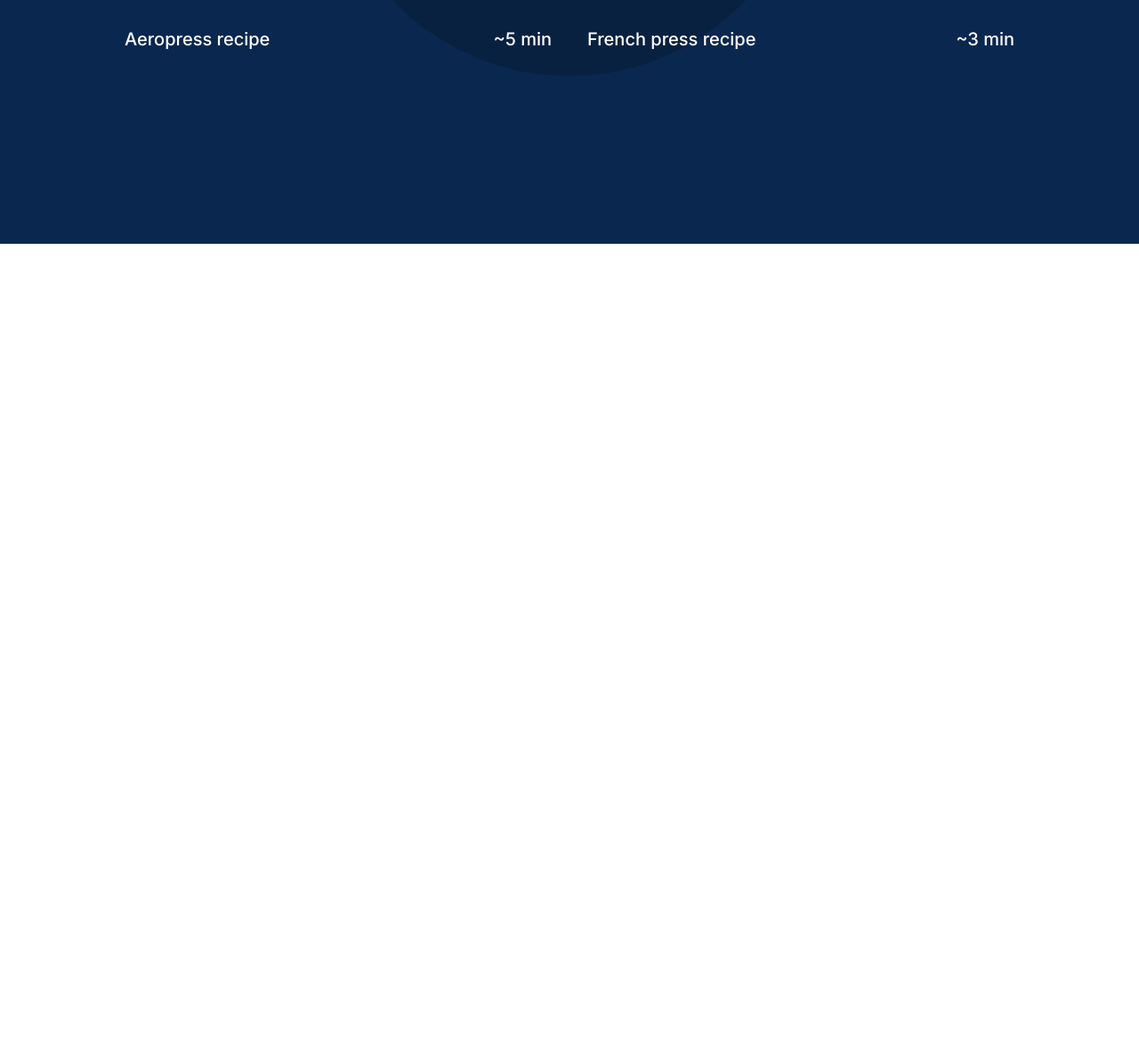
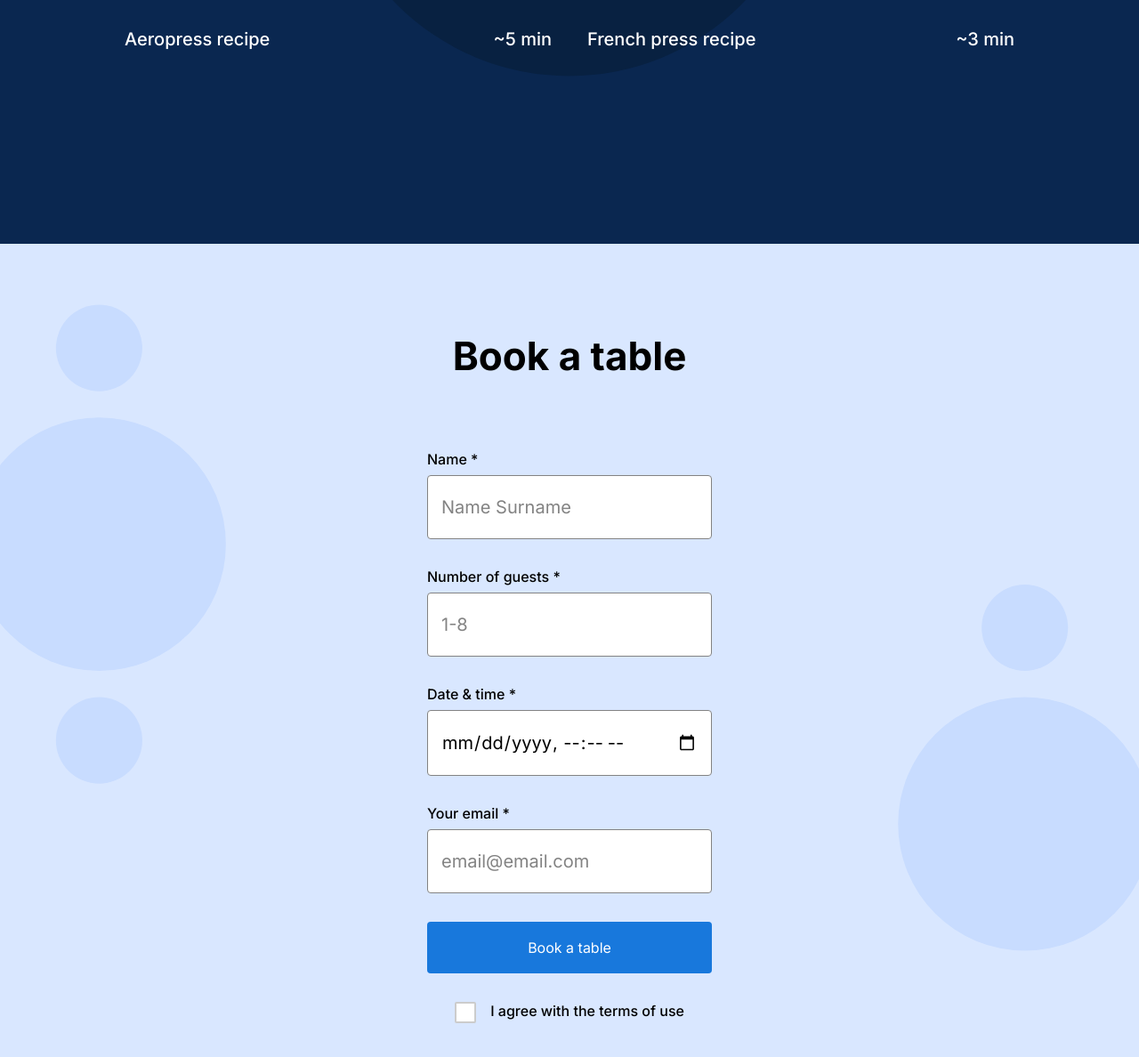
Before and after one commit to Pavkv/se_project_coffeeshop, a plain HTML site: page index.html in a window 1280 px wide. Shown: the part 1392-2580 px from the top of the page at 89% size. Before the commit the page ends 1666 px from the top, so only its background shows below. Drawn offline with Linux system fonts and the light colour scheme.

Commit message:
Project 2, Stage 3, added the reservation form page, that requires user to fill all the fields in the form and submit it for the reservation

```diff
--- a/index.html
+++ b/index.html
@@ -100,7 +100,50 @@
 			</ul>
 		</section>
 		<section class="reservation" id="section-reservation">
-
+			<h2 class="reservation__title">Book a table</h2>
+			<form class="reservation__form">
+				<fieldset class="form__fieldset">
+					<label for="full-name" class="form__label">Name *</label>
+					<input
+							type="text"
+							class="form__input"
+							id="full-name"
+							placeholder="Name Surname"
+							required
+					/>
+					<label for="number-of-guests" class="form__label">Number of guests *</label>
+					<input
+							type="number"
+							min="1"
+							max="8"
+							class="form__input"
+							id="number-of-guests"
+							placeholder="1-8"
+							required
+					/>
+					<label for="date-time" class="form__label">Date & time *</label>
+					<input
+							type="datetime-local"
+							class="form__input"
+							id="date-time"
+							required
+					/>
+					<label for="email" class="form__label">Your email *</label>
+					<input
+							type="email"
+							class="form__input"
+							id="email"
+							placeholder="email@email.com"
+							required
+					/>
+					<button type="submit" class="form__button">Book a table</button>
+					<label class="form__label">
+						<input type="checkbox" class="form__checkbox" required />
+						<span class="form__custom-checkbox"></span>
+						I agree with the terms of use
+					</label>
+				</fieldset>
+			</form>
 		</section>
 		<section class="menu" id="section-menu">
 
--- a/pages/index.css
+++ b/pages/index.css
@@ -157,3 +157,100 @@
     margin: 0;
     padding-top: 24px;
 }
+
+.reservation {
+    background-color: #D9E7FF;
+    background-image: url("../images/background_reservation.svg");
+    background-repeat: no-repeat;
+    background-position: center;
+    background-size: cover;
+    display: flex;
+    flex-direction: column;
+    align-items: center;
+    margin: 0;
+    font-family: "Inter", Arial, sans-serif;
+    font-weight: 500;
+    font-size: 16px;
+    line-height: 20px;
+}
+
+.reservation__title {
+    margin: inherit;
+    padding: 100px 0 80px;
+    font-size: 44px;
+    line-height: 52px;
+}
+
+.reservation__form {
+    margin: 0;
+}
+
+.form__fieldset {
+    display: flex;
+    flex-direction: column;
+    margin: inherit;
+    border: none;
+    padding: 0 0 120px;
+}
+
+.form__label:not(:last-child) {
+    padding-bottom: 8px;
+}
+
+.form__label:last-child {
+    margin: 0 auto;
+}
+
+.form__input {
+    border-radius: 4px;
+    max-width: 385px;
+    margin-bottom: 32px;
+    padding: 20px 15px;
+    border: 1px solid #838383;
+    font-size: 20px;
+    line-height: 30px;
+}
+
+.form__input::placeholder {
+    color: #838383;
+}
+
+.form__button {
+    border: none;
+    border-radius: 4px;
+    margin-bottom: 32px;
+    padding: 20px 0;
+    color: #FFF;
+    background-color: #1878DC;
+    transition: background-color .3s ease;
+}
+
+.form__button:hover {
+    background-color: #3F96F3;
+}
+
+.form__checkbox {
+    display: none;
+}
+
+.form__custom-checkbox {
+    display: inline-block;
+    width: 20px;
+    height: 20px;
+    margin-right: 12px;
+    border: 2px solid #ccc;
+    border-radius: 2px;
+    background-color: #fff;
+    vertical-align: middle;
+    position: relative;
+    transition: all 0.3s ease;
+}
+
+.form__checkbox:checked + .form__custom-checkbox {
+    background-color: #1878DC;
+    border-color: #1878DC;
+    background-image: url("../images/check.svg");
+    background-repeat: no-repeat;
+    background-position: center;
+    background-size: 12px;
+}
```
